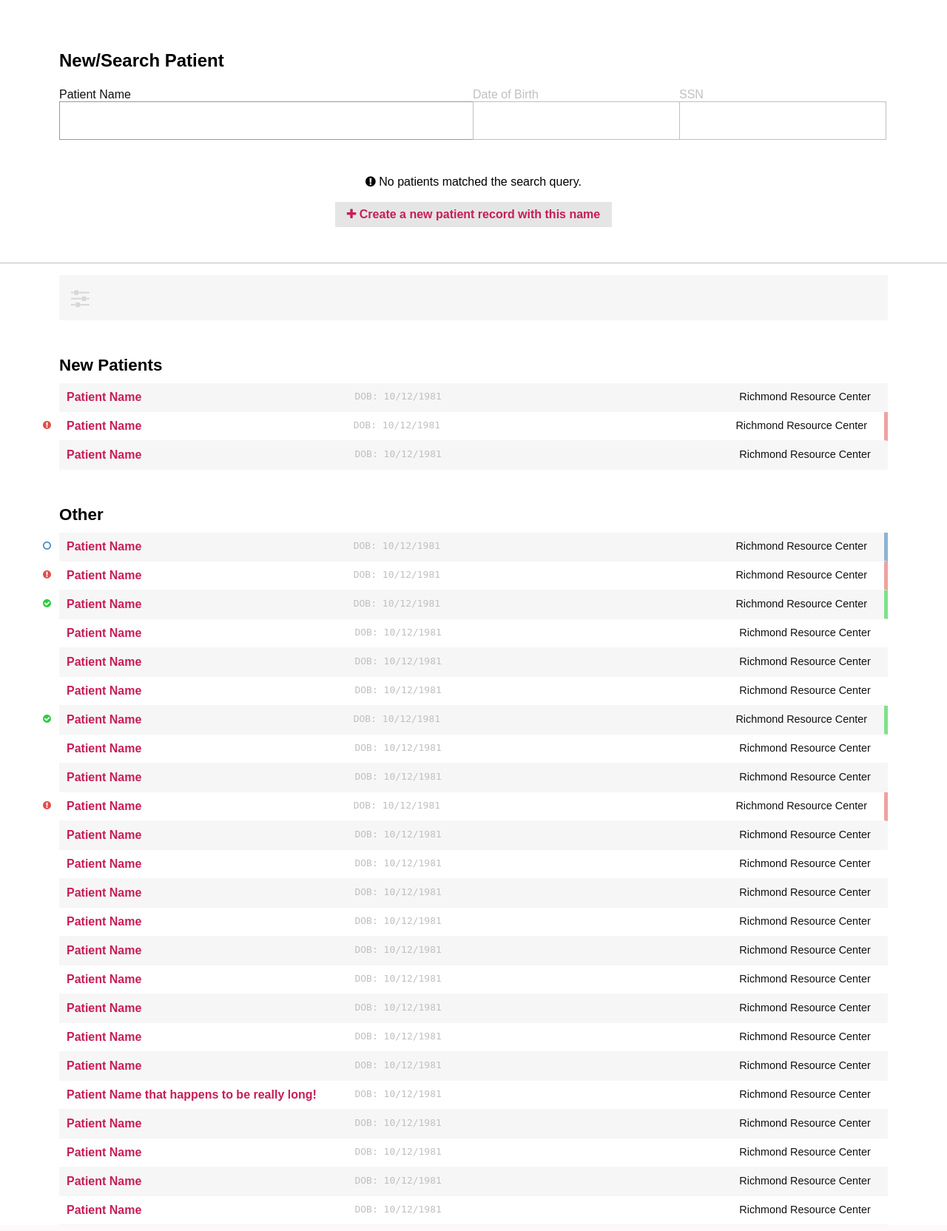
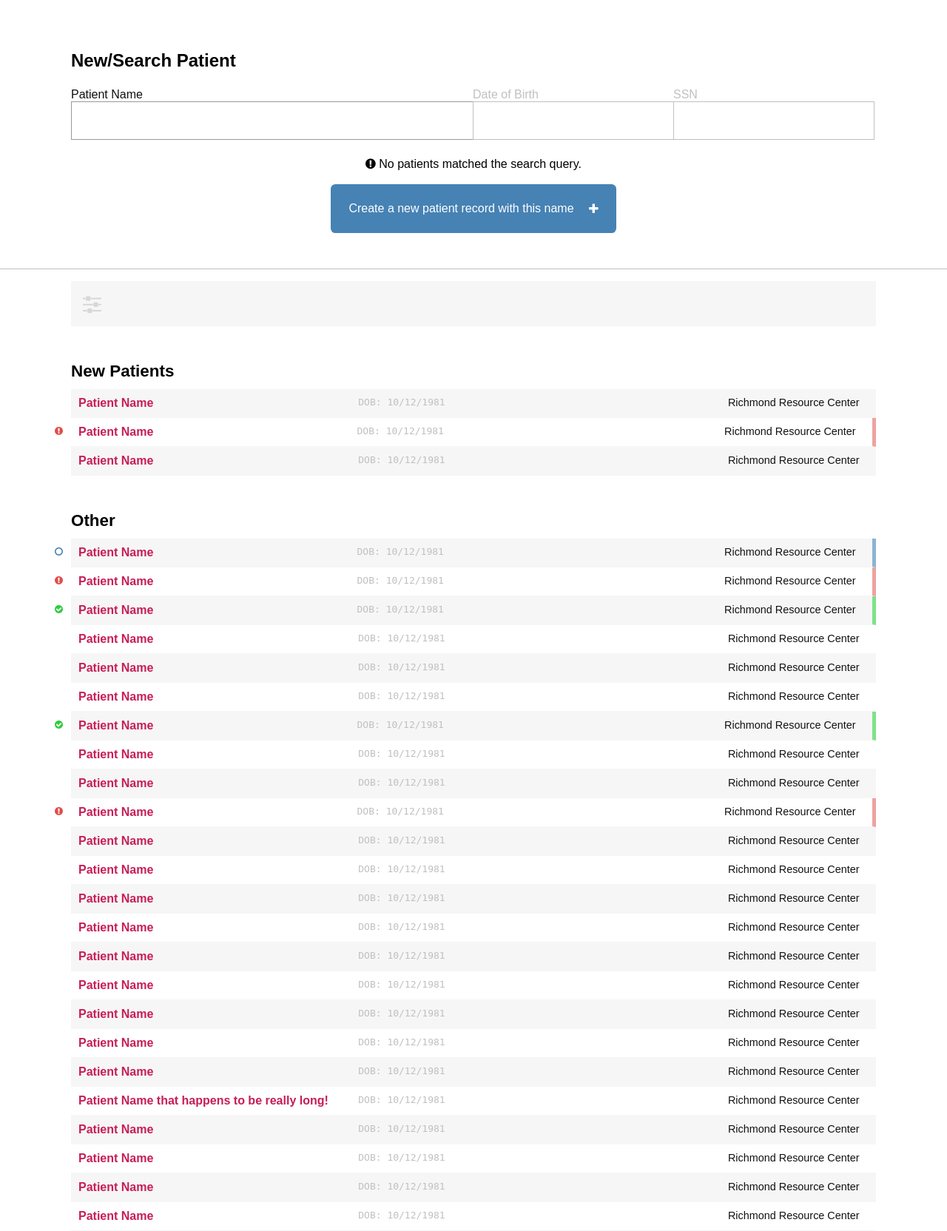
Before and after one commit to codeforamerica/rva-screening-ui-prototypes, a Flask app: template app/templates/search_noresults.html in a window 1280 px wide. Shown: the part 42-1706 px from the top of the page at 74% size. Before the commit the page ends 1683 px from the top, so only its background shows below. Run offline with Flask 2, Linux system fonts and the light colour scheme; the template is opened without the code that fills it, so the values that code supplies are empty; style sheets or scripts are compiled from the project's sources; some libraries are stand-ins or nearby versions.

Commit message:
button updates

```diff
--- a/app/templates/patient_details.html
+++ b/app/templates/patient_details.html
@@ -968,7 +968,7 @@
 </div>
       </div>
 
-      <button type="submit" class="button button_form_save">
+      <button type="submit" class="button button_green">
          Save patient info
       </button>
 
--- a/app/templates/search_noresults.html
+++ b/app/templates/search_noresults.html
@@ -68,14 +68,12 @@
       </div>
 
       <div class="search_results">
-        <ul class="list list_table">
-          <li class="no_results">
-            <i class="fa fa-exclamation-circle"></i> No patients matched the search query.<br><br>
-            <a href="#" class="button button_add_new_patient">
-              <span class="list_patient_item list_patient_name"><i class="fa fa-plus"></i> Create a new patient record with this name</span>
-            </a>
-          </li>
-        </ul>
+        <div class="no_results">
+          <i class="fa fa-exclamation-circle"></i> No patients matched the search query.<br><br>
+          <a href="#" class="button button_blue button_fat button_add">
+            Create a new patient record with this name
+          </a>
+        </div>
       </div>
 
     </div>
--- a/front/sass/base/buttons.scss
+++ b/front/sass/base/buttons.scss
@@ -1,14 +1,42 @@
-@mixin button($bg-color: $color-lightgray, $text-color: $color-black, $radius: 0px, $padding: .5em 1em) {
+@mixin button($bg-color: $color-lightgray, $text-color: $color-black, $radius: 0.4em, $padding: 0.5em 1em) {
+  @include button_color($bg-color, $text-color);
   padding: $padding;
   border-radius: $radius;
-  background-color: $bg-color;
   color: $text-color;
   display: inline-block;
   border: none;
   cursor: pointer;
-  font-size:.8em;
+  font-size: 1em;
+}
+
+@mixin button_color($color, $text: $color-white) {
+  color: $text;
+  background: $color;
   &:hover {
-    background-color: darken($bg-color, 10);
+    background: darken($color, 10);
+  }
+}
+
+.button_icon {
+  font-family: "FontAwesome";
+  display: inline-block;
+  vertical-align: middle;
+  line-height: 1px;
+}
+
+@mixin icon_before($content, $margin: 1em) {
+  &:before {
+    @extend .button_icon;
+    content: $content;
+    margin-right: $margin;
+  }
+}
+
+@mixin icon_after($content, $margin: 1em) {
+  &:after {
+    @extend .button_icon;
+    content: $content;
+    margin-left: $margin;
   }
 }
 
@@ -16,12 +44,30 @@
 .button {
   @include button();
 
-  &.large {
-    font-size: 1em;
+  &.button_large {
+    font-size: 1.3em;
+  }
+  &.button_small {
+    font-size: .8em
+  }
+
+  &.button_fat {
+    padding: 1.5em;
+  }
+  &.button_add {
+    @include icon_after("\f067");
+  }
+
+  &.button_blue {
+    @include button_color($color-blue);
+  }
+  &.button_green {
+    @include button_color($color-green);
   }
 }
 
 // buttons in multifield (many-to-one) envrionments
+// TODO: turn into .button_add class
 .button_multiform_addrow {
   @include button();
   &:before {
@@ -30,7 +76,3 @@
     margin-right: .5em;
   }
 }
-
-.button_form_save {
-  @include button($color-green, $color-white);
-}
--- a/front/sass/base/layout.scss
+++ b/front/sass/base/layout.scss
@@ -6,11 +6,12 @@
 // TODO: specifically set the widths for this one
 .container {
   margin:auto;
-  @media (min-width: $break + 2em) {
-    width: $break;
+  padding: 0 1em;
+  @media (min-width: $break) {
+    width: $break - 2em;
   }
-  @media (min-width: $break-large + 2em) {
-    width: $break-large;
+  @media (min-width: $break-large) {
+    width: $break-large - 2em;
   }
 }
 
--- a/front/sass/forms/fields.scss
+++ b/front/sass/forms/fields.scss
@@ -58,10 +58,20 @@
   }
 }
 
-
-// currently have all of this set within a break point to ensure
-// we don't forget about mobile-specific stylings. Feel free to remove
-// as you see fit!
+.field_search_patient_name {
+  width: 100%;
+}
+.field_search_patient_dob,
+.field_search_patient_ssn {
+  width: 50%;
+  .field_label {
+    color: $search_input_optional_color;
+  }
+  .field_input {
+    border: 1px solid $search_input_optional_color;
+    color: lighten($color-black, 50);
+  }
+}
 @media (min-width: $break) {
   .field_first_name { width: $width-third; }
   .field_middle_name { width: $width-third; }
@@ -81,14 +91,7 @@
   }
   .field_search_patient_dob,
   .field_search_patient_ssn {
-    // opacity: 0.4;
     width: $search_input_optional_width;
-    .field_label {
-      color: $search_input_optional_color;
-    }
-    .field_input {
-      border: 1px solid $search_input_optional_color;
-    }
   }
 
 }
--- a/front/sass/mixins.scss
+++ b/front/sass/mixins.scss
@@ -11,3 +11,12 @@
      -moz-box-sizing: $option;
           box-sizing: $option;
 }
+
+// transition
+@mixin transition($time: .2s) {
+  -webkit-transition: $time;
+     -moz-transition: $time;
+      -ms-transition: $time;
+       -o-transition: $time;
+          transition: $time;
+}
--- a/front/sass/nav/main.scss
+++ b/front/sass/nav/main.scss
@@ -3,47 +3,6 @@
 ** This is a header navigation on desktop and a
 ** swipe-enabled sidebar on mobile.
 */
-
-// variables & mixins to use; TODO move into variables.scss
-$color-darkgray: #333;
-$color-white: #fff;
-$color-fuscia: #c71e56;
-$color-black: #111;
-
-$break: 50em; // temporary
-
-@mixin transition($time: .2s) {
-  -webkit-transition: $time;
-     -moz-transition: $time;
-      -ms-transition: $time;
-       -o-transition: $time;
-          transition: $time;
-}
-
-@mixin list_reset() {
-  list-style-type: none;
-  margin: 0;
-  padding: 0;
-}
-
-// clearfix should go in globals or base
-.cf:before,
-.cf:after {
-    content:" ";
-    display:table;
-}
-.cf:after {
-    clear:both;
-}
-.cf {
-    *zoom:1;
-}
-
-
-// menu-specific variables
-$nav-sidebar-width: 200px;
-$nav-background-color: $color-fuscia;
-$nav-item-border: 1px solid lighten($nav-background-color, 10);
 
 
 nav {} // DO NOT STYLE :)
--- a/front/sass/patient/search.scss
+++ b/front/sass/patient/search.scss
@@ -2,6 +2,10 @@
   padding: 3em 0;
   // background-color: $section_search_background_color;
   border-bottom: 1px solid $color-gray;
+}
+
+.patient_search_form {
+  margin-bottom: 1.5em;
 }
 
 .search_results {}
--- a/front/sass/variables.scss
+++ b/front/sass/variables.scss
@@ -89,6 +89,16 @@
 
 /* * * * * * * *
 **
+** MAIN NAVIGATION
+**
+** * * * * * * */
+$nav-sidebar-width: 200px;
+$nav-background-color: $color-fuscia;
+$nav-item-border: 1px solid lighten($nav-background-color, 10);
+
+
+/* * * * * * * *
+**
 ** FORMS
 **
 ** * * * * * * */
```
